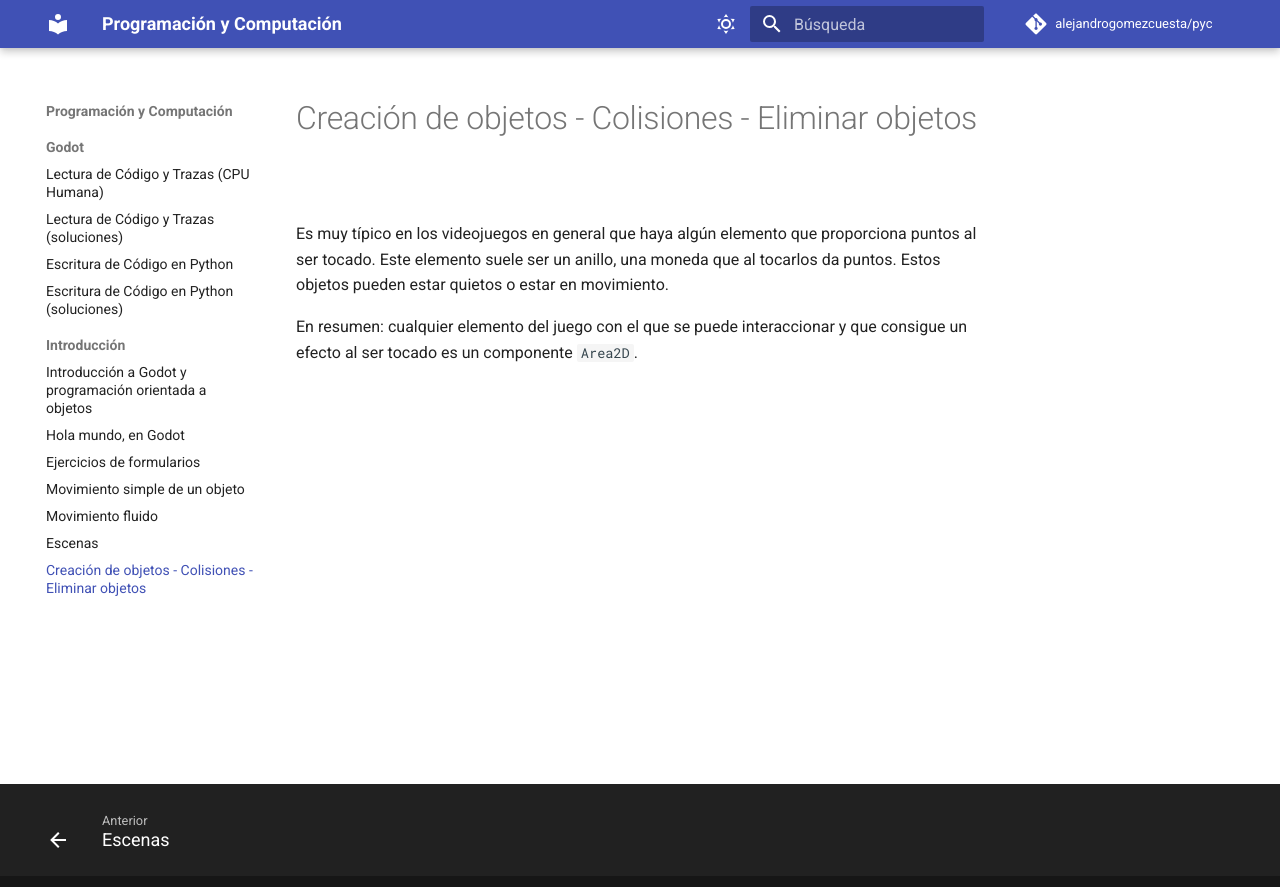
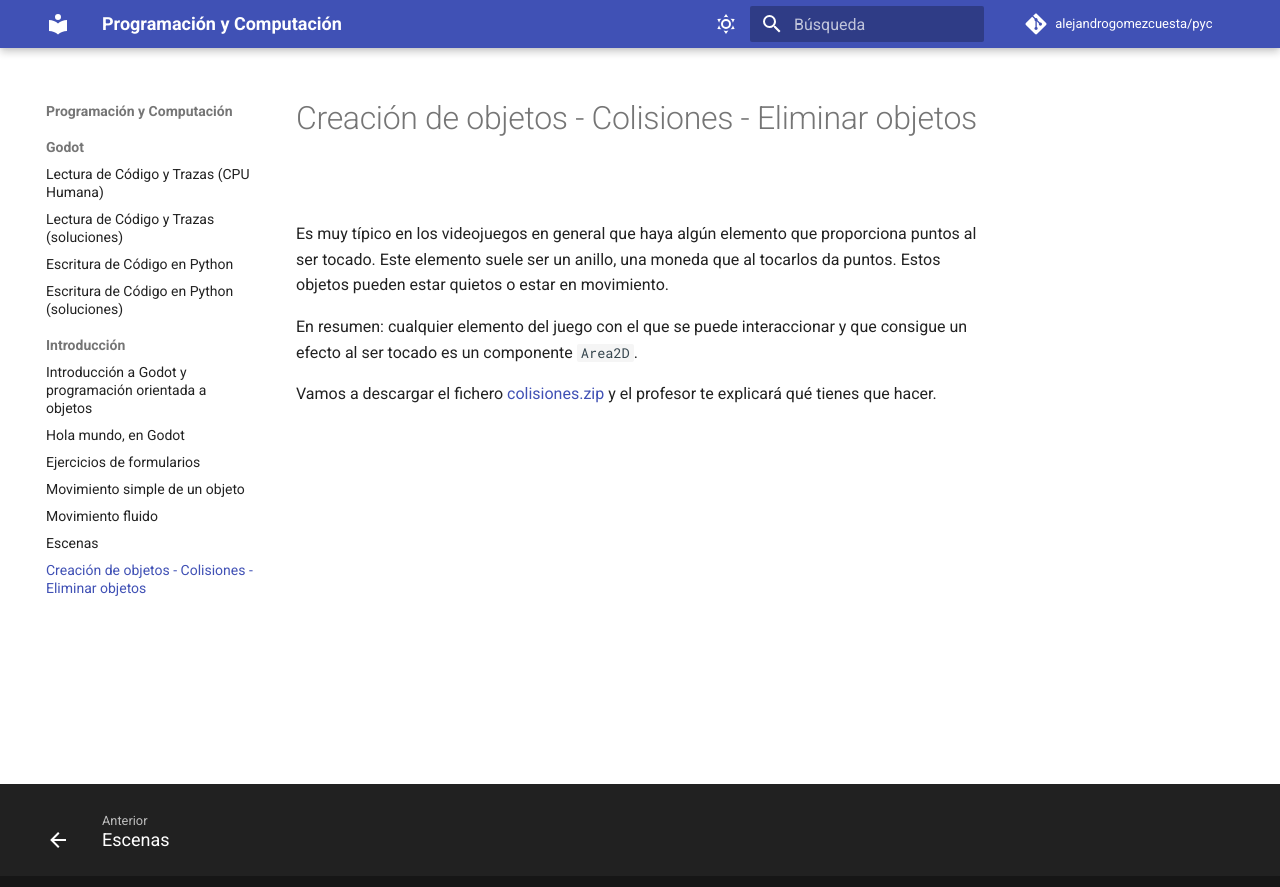
Before and after one commit to alejandrogomezcuesta/pyc, an MkDocs documentation site: the page built from docs/introducción/07-creacion-colision-eliminado.md, in a window 1280 px wide. Shown: the top 887 px of the page. Built offline with MkDocs 1.6.1 and Material for MkDocs 9.7.7, drawn with Linux system fonts in a browser that asks for light colours; comment, search, counter and statistics services are not loaded.

Commit message:
colisiones.zip

```diff
--- a/docs/introducción/07-creacion-colision-eliminado.md
+++ b/docs/introducción/07-creacion-colision-eliminado.md
@@ -3,3 +3,5 @@
 Es muy típico en los videojuegos en general que haya algún elemento que proporciona puntos al ser tocado. Este elemento suele ser un anillo, una moneda que al tocarlos da puntos. Estos objetos pueden estar quietos o estar en movimiento.
 
 En resumen: cualquier elemento del juego con el que se puede interaccionar y que consigue un efecto al ser tocado es un componente `Area2D`.
+
+Vamos a descargar el fichero [colisiones.zip](colisiones.zip) y el profesor te explicará qué tienes que hacer.
```
Also changed, not shown: 1 other file.
